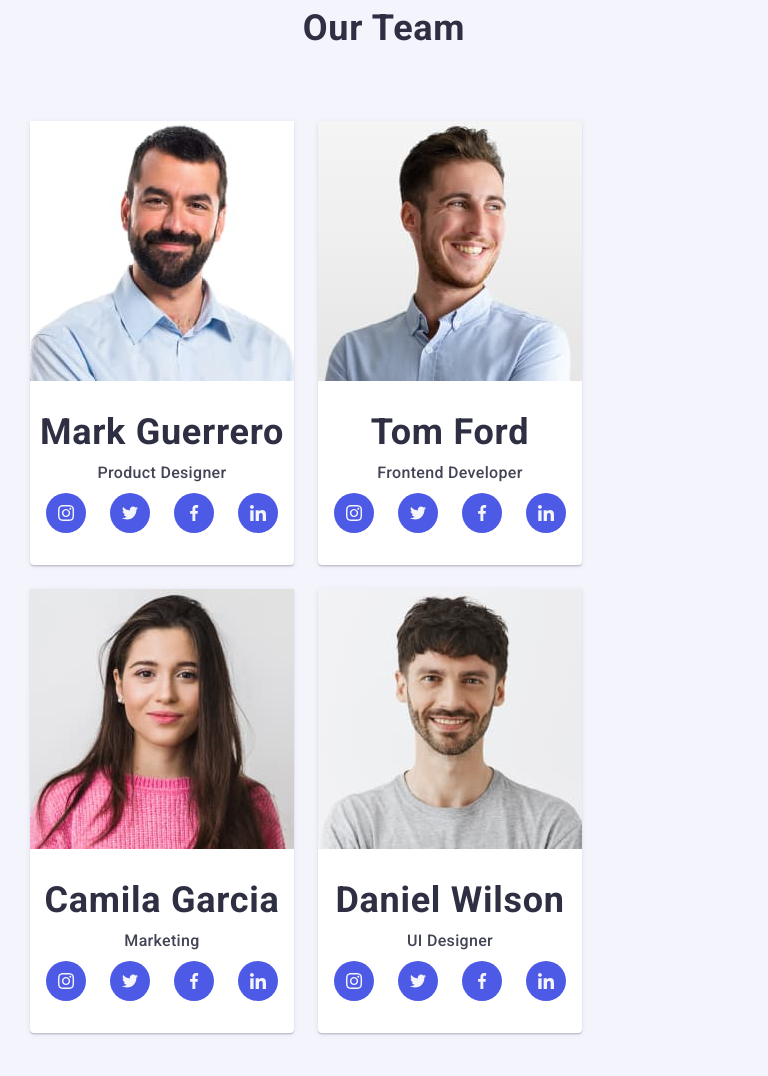
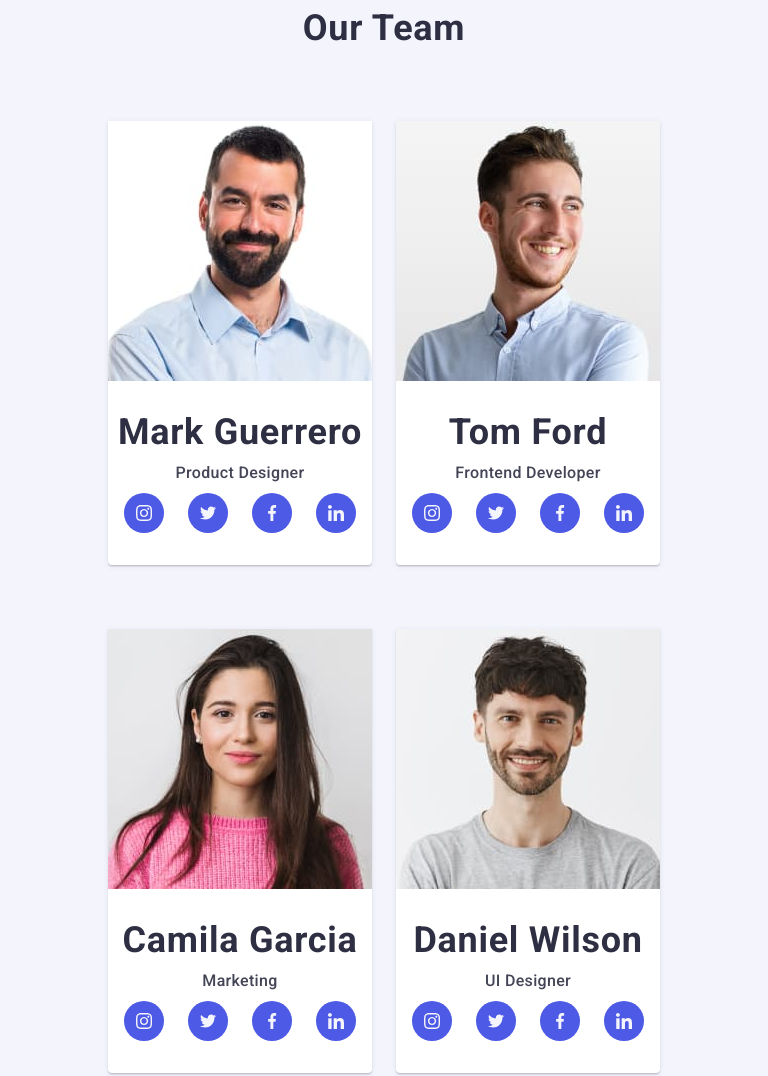
Before and after one commit to OlhaSuvorova/goit-markup-hw-07, a plain HTML site: page index.html in a window 768 px wide. Shown: the part 760-1836 px from the top of the page. Drawn offline with nearby package versions, Linux system fonts and the light colour scheme.

Commit message:
Update tablet.css

```diff
--- a/css/tablet.css
+++ b/css/tablet.css
@@ -79,6 +79,17 @@ img {
     color: var(--color-main-text);
     margin-bottom: 8px;
   }
+  /* .............................About Team....................... */
+  /* @media screen and (min-width: 1157px) {
+} */
+
+  .section-list {
+    display: flex;
+    justify-content: center;
+    flex-wrap: wrap;
+    gap: 64px 24px;
+    border-radius: 0px 0px 4px 4px;
+  }
 }
 
 /* .el-description {
```
